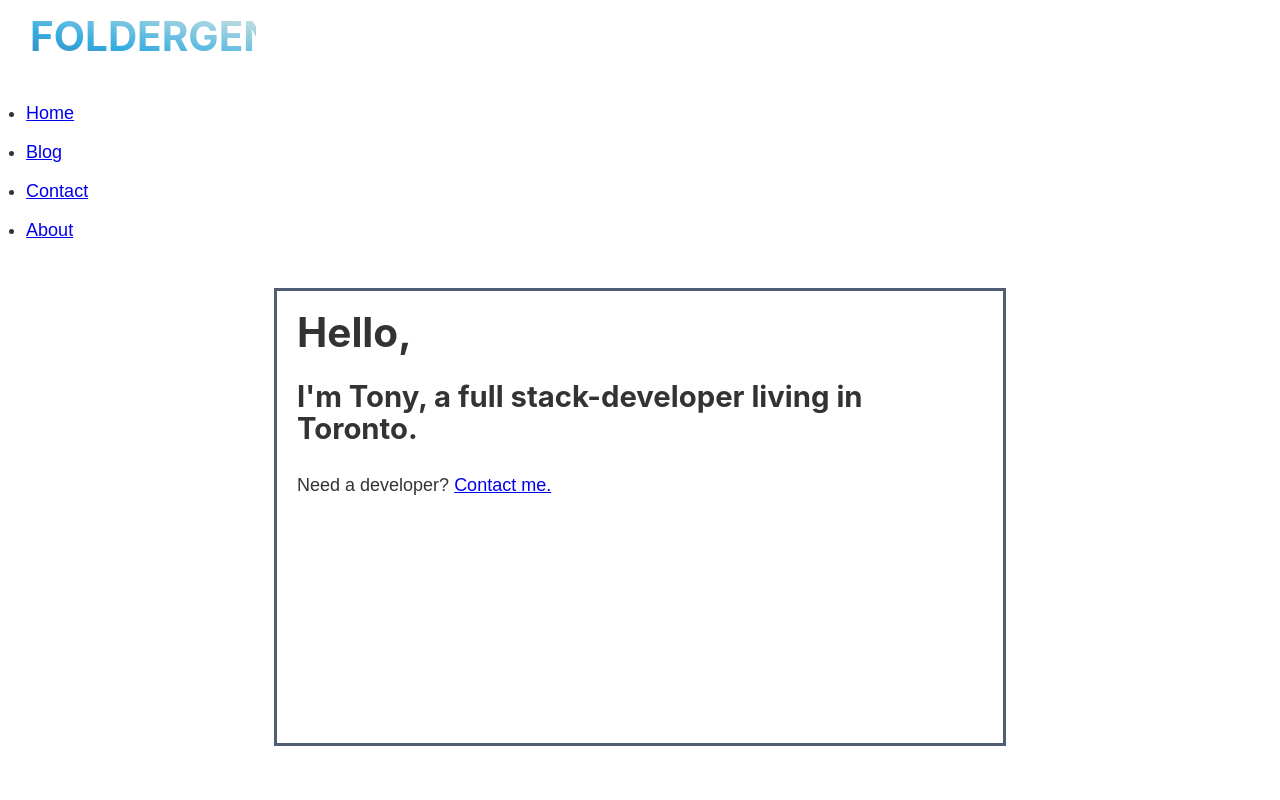
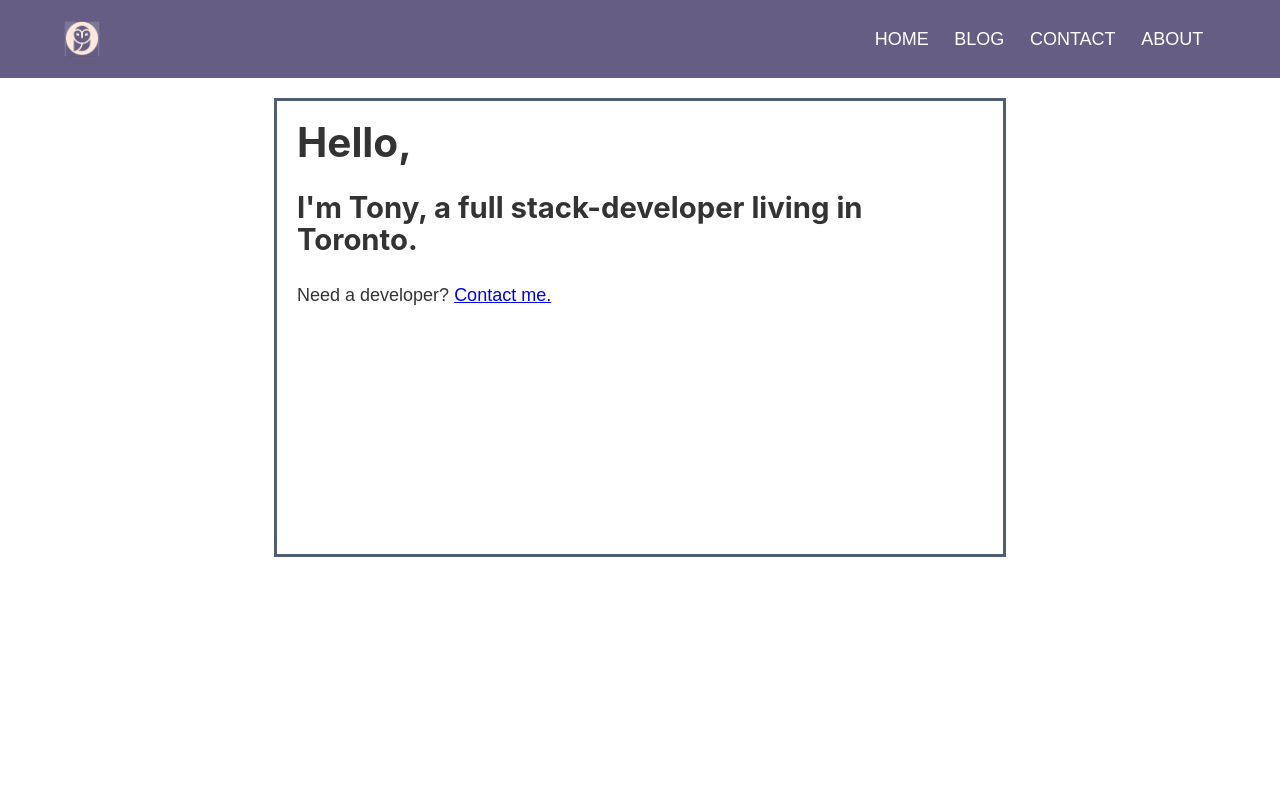
Before and after one commit to rotcelloCehT/photo-organiser-website, a Gatsby site: page / in a window 1280 px wide. Shown: the top 800 px of the page. Built offline with nearby package versions, Linux system fonts and the light colour scheme; Gatsby itself is replaced by a stand-in of ours.

Commit message:
repsonsive navbar done

```diff
--- a/gatsby-config.js
+++ b/gatsby-config.js
@@ -4,7 +4,9 @@
         author: 'Anthony Radin'
     },
     plugins: [
-        `gatsby-plugin-fontawesome-css`,
+        'gatsby-plugin-styled-components',
+        'gatsby-transformer-sharp',
+        'gatsby-plugin-sharp',
         'gatsby-plugin-react-helmet',
         { // set up as object {} to add options
             resolve: 'gatsby-source-contentful',
--- /dev/null
+++ b/src/components/NavBar/Logo.js
@@ -0,0 +1,35 @@
+// Logo.js
+import React from "react"
+import styled from "styled-components"
+import Img from "gatsby-image"
+import { Link, useStaticQuery, graphql } from "gatsby"
+
+const LogoWrap = styled.div`
+  margin: auto 0;
+  flex: 0 1 36px;
+
+  @media (max-width: 768px) and (orientation: landscape) {
+    flex: 0 1 25px;
+  }
+`
+const Logo = () => {
+  const data = useStaticQuery(graphql`
+    query {
+      file(name: { eq: "logo" }, extension: { eq: "png" }) {
+        childImageSharp {
+          fluid(maxWidth: 50, pngQuality: 80) {
+            ...GatsbyImageSharpFluid
+          }
+        }
+      }
+    }
+  `)
+
+  return (
+    <LogoWrap as={Link} to="/">
+      <Img fluid={data.file.childImageSharp.fluid} alt="logo" />
+    </LogoWrap>
+  )
+}
+
+export default Logo
--- /dev/null
+++ b/src/components/NavBar/Navbar.js
@@ -0,0 +1,117 @@
+// Navbar.js
+
+import React, { useState } from "react"
+import styled from "styled-components"
+import NavbarLinks from "./NavbarLinks"
+import Logo from "./Logo"
+
+const Navigation = styled.nav`
+  height: 10vh;
+  display: flex;
+  background-color: #655D83;
+  position: relative;
+  justify-content: space-between;
+  text-transform: uppercase;
+  border-bottom: 2px solid #fff;
+  margin: 0 auto;
+  padding: 0 5vw;
+  z-index: 2;
+  align-self: center;
+
+  @media (max-width: 768px) {
+    position: sticky;
+    height: 8vh;
+    top: 0;
+    left: 0;
+    right: 0;
+    left: 0;
+  }
+`
+
+const Toggle = styled.div`
+  display: none;
+  height: 100%;
+  cursor: pointer;
+  padding: 0 10vw;
+
+  @media (max-width: 768px) {
+    display: flex;
+  }
+`
+
+const Navbox = styled.div`
+  display: flex;
+  height: 100%;
+  justify-content: flex-end;
+  align-items: center;
+
+  @media (max-width: 768px) {
+    flex-direction: column;
+    position: fixed;
+    width: 100%;
+    justify-content: flex-start;
+    padding-top: 10vh;
+    background-color: #655D83;
+    transition: all 0.2s ease-in;
+    top: 8vh;
+    left: ${props => (props.open ? "-100%" : "0")};
+  }
+`
+
+const Hamburger = styled.div`
+  background-color: #fff;
+  width: 30px;
+  height: 3px;
+  transition: all .2s linear;
+  align-self: center;
+  position: relative;
+  transform: ${props => (props.open ? "rotate(-45deg)" : "inherit")};
+
+  ::before,
+  ::after {
+    width: 30px;
+    height: 3px;
+    background-color: #fff;
+    content: "";
+    position: absolute;
+    transition: all 0.3s linear;
+  }
+
+  ::before {
+    transform: ${props =>
+      props.open ? "rotate(-90deg) translate(-10px, 0px)" : "rotate(0deg)"};
+    top: -10px;
+  }
+
+  ::after {
+    opacity: ${props => (props.open ? "0" : "1")};
+    transform: ${props => (props.open ? "rotate(90deg) " : "rotate(0deg)")};
+    top: 10px;
+  }
+`
+const Navbar = () => {
+  const [navbarOpen, setNavbarOpen] = useState(false)
+
+  return (
+    <Navigation>
+      <Logo />
+      <Toggle
+        navbarOpen={navbarOpen}
+        onClick={() => setNavbarOpen(!navbarOpen)}
+      >
+        {navbarOpen ? <Hamburger open /> : <Hamburger />}
+      </Toggle>
+      {navbarOpen ? (
+        <Navbox>
+          <NavbarLinks />
+        </Navbox>
+      ) : (
+        <Navbox open>
+          <NavbarLinks />
+        </Navbox>
+      )}
+    </Navigation>
+  )
+}
+
+export default Navbar
--- /dev/null
+++ b/src/components/NavBar/NavbarLinks.js
@@ -0,0 +1,53 @@
+// NavbarLinks.js
+
+import React from "react"
+import styled from "styled-components"
+import { Link } from "gatsby"
+
+const NavItem = styled(Link)`
+  text-decoration: none;
+  color: #fff;
+  display: inline-block;
+  white-space: nowrap;
+  margin: 0 1vw;
+  transition: all 200ms ease-in;
+  position: relative;
+
+  :after {
+    position: absolute;
+    bottom: 0;
+    left: 0;
+    right: 0;
+    width: 0%;
+    content: ".";
+    color: transparent;
+    background: goldenrod;
+    height: 1px;
+    transition: all 0.2s ease-in;
+  }
+
+  :hover {
+    color: goldenrod;
+    ::after {
+      width: 100%;
+    }
+  }
+
+  @media (max-width: 768px) {
+    padding: 20px 0;
+    font-size: 1.5rem;
+    z-index: 6;
+  }
+`
+const NavbarLinks = () => {
+  return (
+    <>
+      <NavItem to="/">Home</NavItem>
+      <NavItem to="/blog">Blog</NavItem>
+      <NavItem to="/contact">Contact</NavItem>
+      <NavItem to="/about">About</NavItem>
+    </>
+  )
+}
+
+export default NavbarLinks
--- a/src/components/header.js
+++ b/src/components/header.js
@@ -4,7 +4,6 @@
 //importing style sheet into header bleeds onto other components
 // headerStyle is object with property link
 import headerStyle from './header.module.scss' // deafult export "headerStyle" contains props for every class defined in module
-
 
 function Header(){
     // call useStaticQuery as Function
--- a/src/components/layout.js
+++ b/src/components/layout.js
@@ -1,12 +1,13 @@
 import React from 'react'
 import Footer from '../components/footer' // (../) means go up one directory
-import Header from '../components/header' // (../) means go up one directory
+import NavBar from '../components/NavBar/Navbar'
+// import NavbarLinks from ".components/NavbarLinks"
 import layoutStyles from './layout.module.scss'
 
 function Layout(props){ // props is what's inside the layout tags.
     return(
         <div className={layoutStyles.page}>
-            <Header />
+            <NavBar />
             <div className={layoutStyles.container}>
                 {/* USE CAMEL CASE IN JS FILE TO REFERENCE SCSS WITH "-" */}
                 <div className={layoutStyles.content}>
```
Also changed, not shown: package.json (+8 -2 lines), src/images/logo.png (added), 1 other file.
